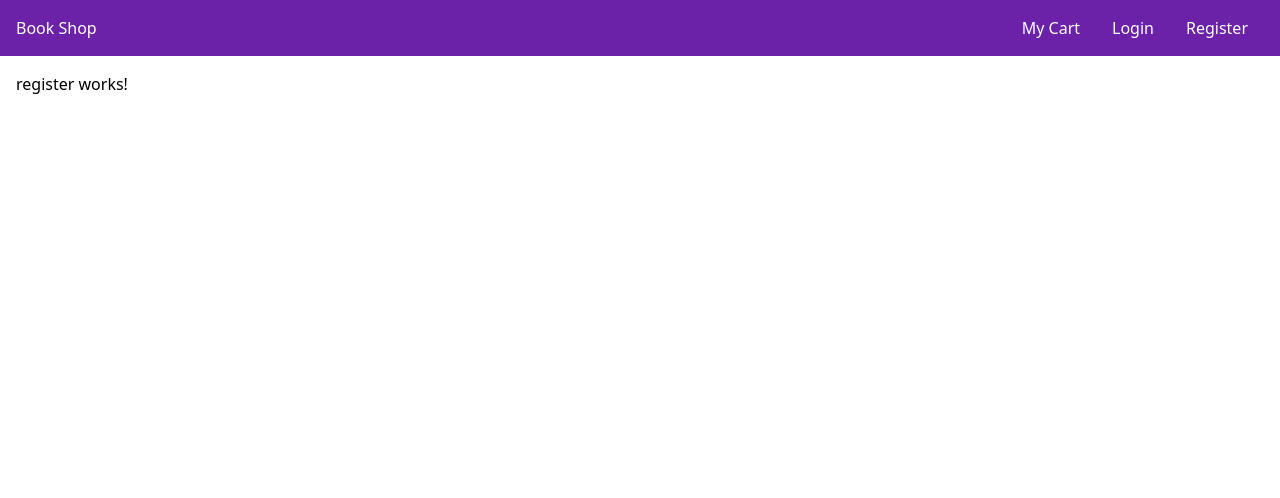
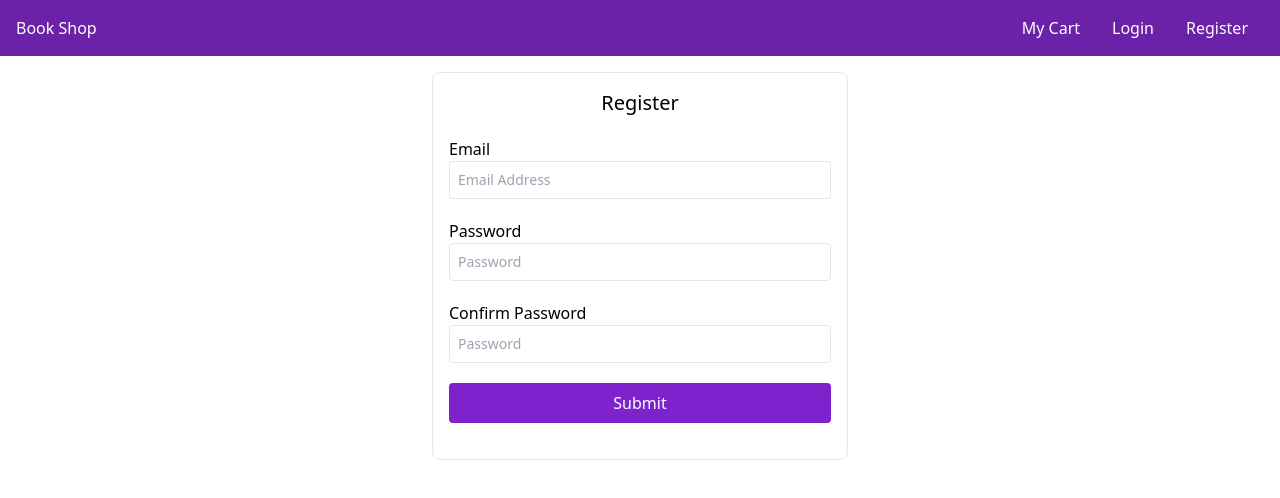
Before and after one commit to bedrohenr/angular-xiv, an Angular app: page /register in a window 1280 px wide. Shown: the top 498 px of the page. Built offline with nearby package versions, Linux system fonts and the light colour scheme.

Commit message:
componente html e funcionalidades do formulario de cadastro

```diff
--- a/src/app/auth/auth.module.ts
+++ b/src/app/auth/auth.module.ts
@@ -3,7 +3,6 @@ import { CommonModule } from '@angular/common';
 import { LoginComponent } from './login/login.component';
 import { RegisterComponent } from './register/register.component';
 import { FormsModule } from '@angular/forms';
-
 
 
 @NgModule({
--- a/src/app/auth/register/register.component.html
+++ b/src/app/auth/register/register.component.html
@@ -1 +1,39 @@
-<p>register works!</p>
+<div class="flex justify-center">
+
+  <form (ngSubmit)="submit()" class="p-4 mt-0 rounded-lg border m-auto w-1/3" #myForm="ngForm">
+
+    <h1 class="text-center text-xl">Register</h1>
+
+    <div class="my-5 w-full">
+      <label for="email">Email</label>
+      <input type="email" id="email" [(ngModel)]="form.email" name="email" id="email" #email="ngModel" class="p-2 rounded w-full border text-sm" placeholder="Email Address" required>
+    </div>
+
+    <div *ngIf="email.invalid && (email.dirty || email.touched)" class="p-2 bg-red-300 text-red-800 rounded">
+      Email field must be valid!
+    </div>
+
+    <div class="my-5 w-full">
+      <label for="email">Password</label>
+      <input type="password" [(ngModel)]="form.password" name="password" id="password" #password="ngModel" required class="p-2 rounded w-full border text-sm" placeholder="Password">
+    </div>
+
+    <div *ngIf="password.invalid && (password.dirty || password.touched)" class="p-2 bg-red-300 text-red-800 rounded">
+      Password field must be valid!
+    </div>
+
+    <div class="my-5 w-full">
+      <label for="email">Confirm Password</label>
+      <input type="password" [(ngModel)]="form.confirm_password" name="confirm_password" id="confirm_password" #confirm_password="ngModel" required class="p-2 rounded w-full border text-sm" placeholder="Password">
+    </div>
+
+    <div *ngIf="confirm_password.invalid && (confirm_password.dirty || confirm_password.touched)" class="p-2 bg-red-300 text-red-800 rounded">
+      Password confirmation field must be valid!
+    </div>
+
+    <div class="my-5 w-full">
+      <input type="submit" [disabled]="myForm.form.invalid" class="p-2 w-full bg-purple-700 text-white hover:bg-purple-900 rounded">
+    </div>
+
+  </form>
+</div>
--- a/src/app/auth/register/register.component.ts
+++ b/src/app/auth/register/register.component.ts
@@ -1,4 +1,5 @@
 import { Component, OnInit } from '@angular/core';
+import { RegisterForm } from 'src/app/types/Auth';
 
 @Component({
   selector: 'app-register',
@@ -7,9 +8,18 @@ import { Component, OnInit } from '@angular/core';
 })
 export class RegisterComponent implements OnInit {
 
+  form: RegisterForm = {
+    email: '',
+    password: '',
+    confirm_password: ''
+  }
+
   constructor() { }
 
   ngOnInit(): void {
   }
 
+  submit(){
+    console.log(this.form);
+  }
 }
```
